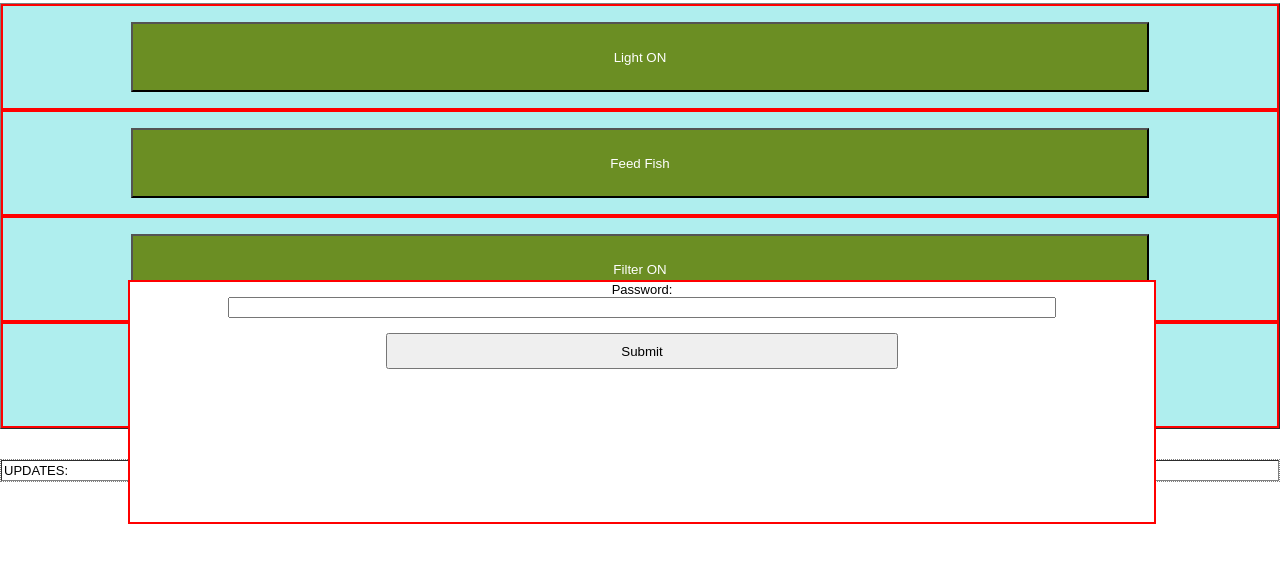
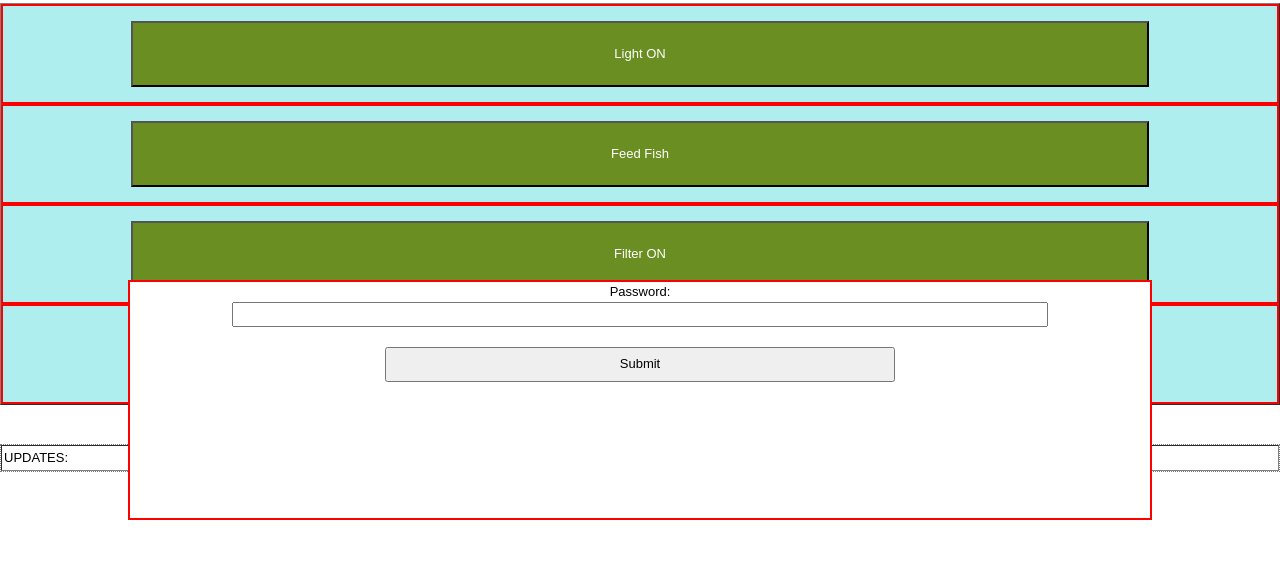
Before and after one commit to ajannair/ajannair.github.io, a plain HTML site: page index.html in a window 1280 px wide. Drawn offline with nearby package versions, Linux system fonts and the light colour scheme.

Commit message:
Update index.html

```diff
--- a/index.html
+++ b/index.html
@@ -3,6 +3,11 @@
 <head>
 <meta http-equiv="Content-Type" content="text/html; charset=windows-1252">
 <title>CSV Parser</title>
+
+<meta name="viewport" content="width=device-width, initial-scale=1">
+<link rel="stylesheet" href="https://www.w3schools.com/lib/w3.css">
+
+
 <script src="https://ajax.googleapis.com/ajax/libs/jquery/2.1.4/jquery.min.js" type="text/javascript">
 </script>
 <style type="text/css">
```
